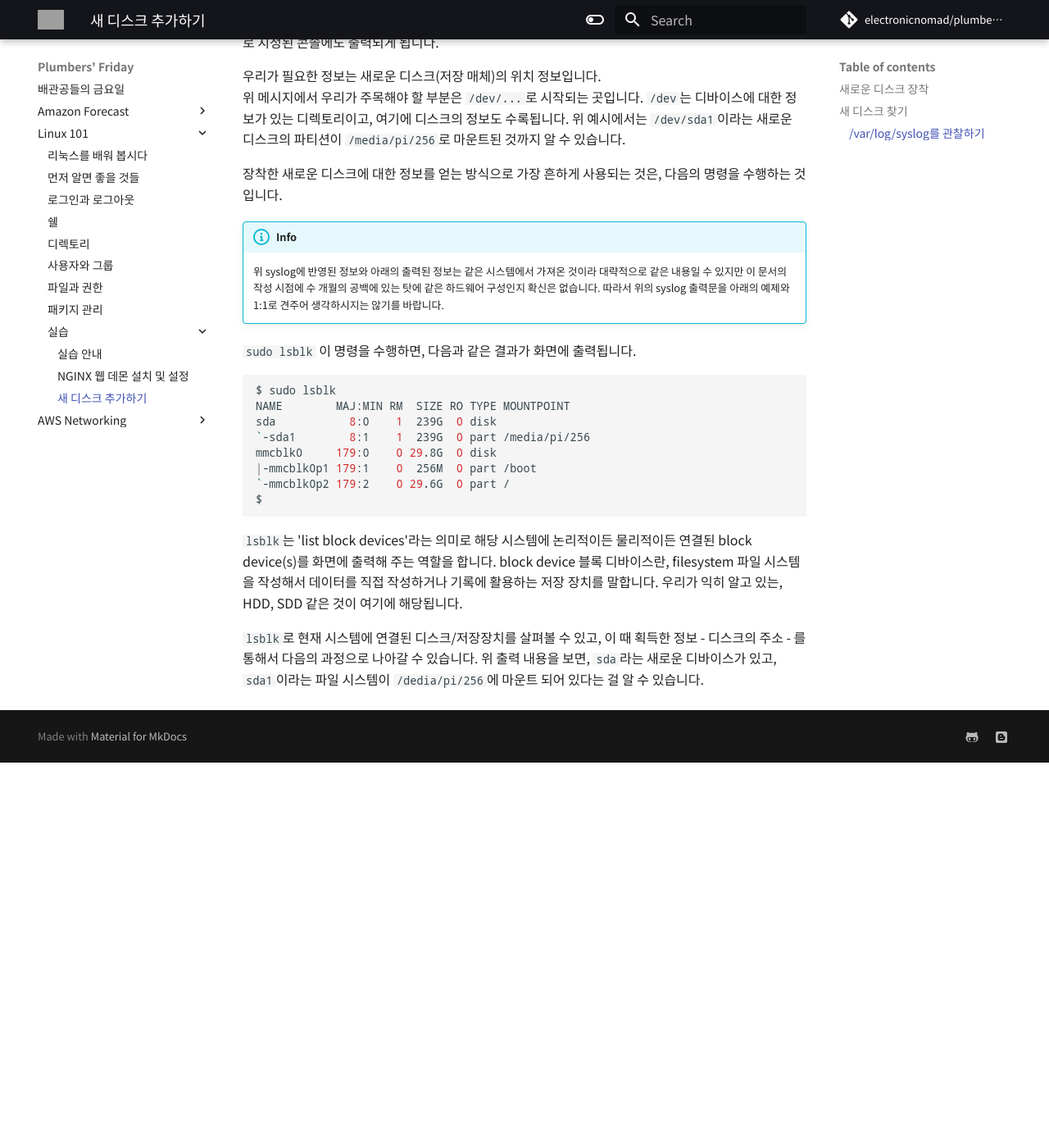
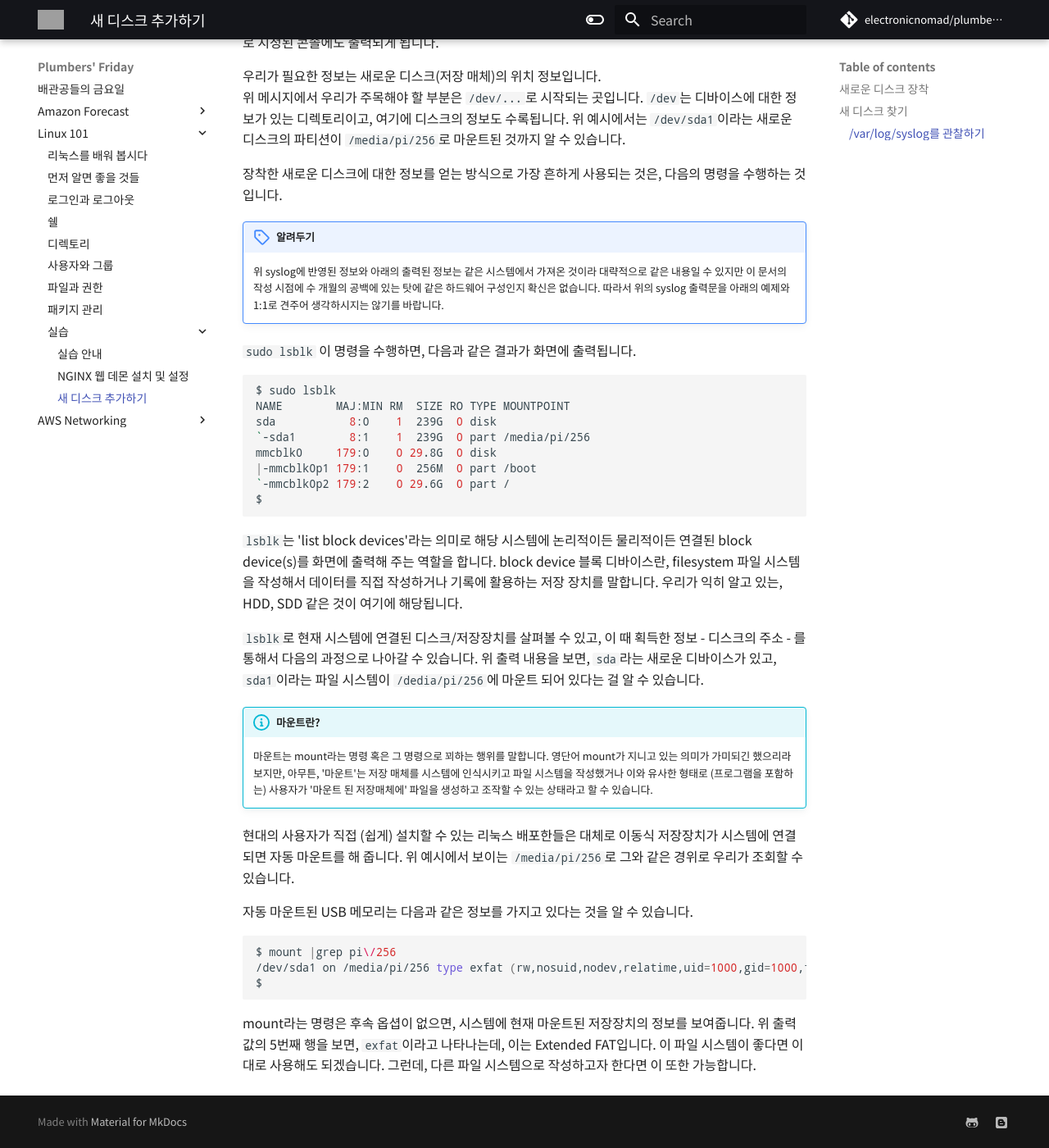
Before and after one commit to electronicnomad/plumbers-friday, an MkDocs documentation site: the page built from docs/linux/tutorials/disk.md, in a window 1280 px wide and 1400 px high, scrolled down 1284 px. Shown: the whole window at 82% size. Built offline with MkDocs 1.6.1 and Material for MkDocs 9.7.7, drawn with Linux system fonts in a browser that asks for light colours; some web fonts are replaced; comment, search, counter and statistics services are not loaded; before the commit the page ends 2214 px from its top, so only the background shows below that; grey boxes are pictures that could not be loaded.

Commit message:
Update disk.md

````diff
--- a/docs/linux/tutorials/disk.md
+++ b/docs/linux/tutorials/disk.md
@@ -60,7 +60,7 @@ Jul 24 22:31:46 bastion udisksd[398]: Mounted /dev/sda1 at /media/pi/256 on beha
 
 장착한 새로운 디스크에 대한 정보를 얻는 방식으로 가장 흔하게 사용되는 것은, 다음의 명령을 수행하는 것입니다.
 
-!!! info
+!!! note "알려두기"
     위 syslog에 반영된 정보와 아래의 출력된 정보는 같은 시스템에서 가져온 것이라 대략적으로 같은 내용일 수 있지만
     이 문서의 작성 시점에 수 개월의 공백에 있는 탓에 같은 하드웨어 구성인지 확신은 없습니다. 따라서 위의
     syslog 출력문을 아래의 예제와 1:1로 견주어 생각하시지는 않기를 바랍니다.
@@ -84,3 +84,26 @@ $
 `lsblk`로 현재 시스템에 연결된 디스크/저장장치를 살펴볼 수 있고, 이 때 획득한 정보 - 디스크의 주소 - 를 통해서
 다음의 과정으로 나아갈 수 있습니다. 위 출력 내용을 보면, `sda`라는 새로운 디바이스가 있고, `sda1`이라는
 파일 시스템이 `/dedia/pi/256`에 마운트 되어 있다는 걸 알 수 있습니다.
+
+!!! info "마운트란?"
+    마운트는 mount라는 명령 혹은 그 명령으로 꾀하는 행위를 말합니다. 영단어 mount가 지니고 있는
+    의미가 가미되긴 했으리라 보지만, 아무튼, '마운트'는 저장 매체를 시스템에 인식시키고
+    파일 시스템을 작성했거나 이와 유사한 형태로 (프로그램을 포함하는)
+    사용자가 '마운트 된 저장매체에' 파일을 생성하고
+    조작할 수 있는 상태라고 할 수 있습니다.
+
+현대의 사용자가 직접 (쉽게) 설치할 수 있는 리눅스 배포한들은 대체로 이동식 저장장치가 시스템에 연결되면
+자동 마운트를 해 줍니다. 위 예시에서 보이는 `/media/pi/256`로 그와 같은 경위로 우리가 조회할 수 있습니다.
+
+자동 마운트된 USB 메모리는 다음과 같은 정보를 가지고 있다는 것을 알 수 있습니다.
+
+```bash
+$ mount |grep pi\/256
+/dev/sda1 on /media/pi/256 type exfat (rw,nosuid,nodev,relatime,uid=1000,gid=1000,fmask=0022,dmask=0022,iocharset=utf8,errors=remount-ro,uhelper=udisks2)
+$
+```
+
+mount라는 명령은 후속 옵셥이 없으면, 시스템에 현재 마운트된 저장장치의 정보를 보여줍니다.
+위 출력값의 5번째 행을 보면, `exfat`이라고 나타나는데, 이는 Extended FAT입니다.
+이 파일 시스템이 좋다면 이대로 사용해도 되겠습니다. 그런데, 다른 파일 시스템으로 작성하고자 한다면
+이 또한 가능합니다.
````
